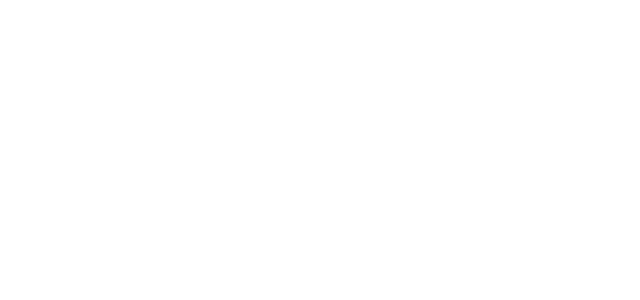
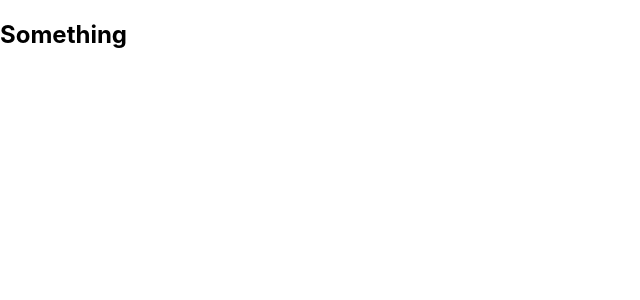
Before and after one commit to BetoPD/reddit-lite, a React (Create React App) app: page / in a window 1280 px wide. Shown: the top 300 px of the page, without its empty margins (0-640 px from the left). Built offline with nearby package versions, Linux system fonts and the light colour scheme.

Commit message:
Add react-router-dom and create basic routing

```diff
--- a/package.json
+++ b/package.json
@@ -10,6 +10,7 @@
     "react": "^18.2.0",
     "react-dom": "^18.2.0",
     "react-redux": "^8.1.3",
+    "react-router-dom": "^6.21.2",
     "react-scripts": "5.0.1",
     "web-vitals": "^2.1.4"
   },
--- a/src/App.js
+++ b/src/App.js
@@ -1,8 +1,23 @@
-import React from "react";
-import "./App.css";
+import React from 'react';
+import {
+  Route,
+  createRoutesFromElements,
+  RouterProvider,
+  createBrowserRouter,
+} from 'react-router-dom';
+import Root from './root/Root';
+import './App.css';
+
+const router = createBrowserRouter(
+  createRoutesFromElements(
+    <Route path="/" element={<Root />}>
+      <Route path=":subReddit" element={<h1>The Home Page</h1>} />
+    </Route>
+  )
+);
 
 function App() {
-  return <div className="App"></div>;
+  return <RouterProvider router={router} />;
 }
 
 export default App;
--- /dev/null
+++ b/src/root/Root.js
@@ -0,0 +1,15 @@
+import { Outlet } from 'react-router-dom';
+
+export default function Root() {
+  return (
+    <>
+      <nav></nav>
+      <main>
+        <Outlet />
+      </main>
+      <aside>
+        <h1>Something</h1>
+      </aside>
+    </>
+  );
+}
```
Also changed, not shown: 1 other file (tests, documents, lock files or other folders).
